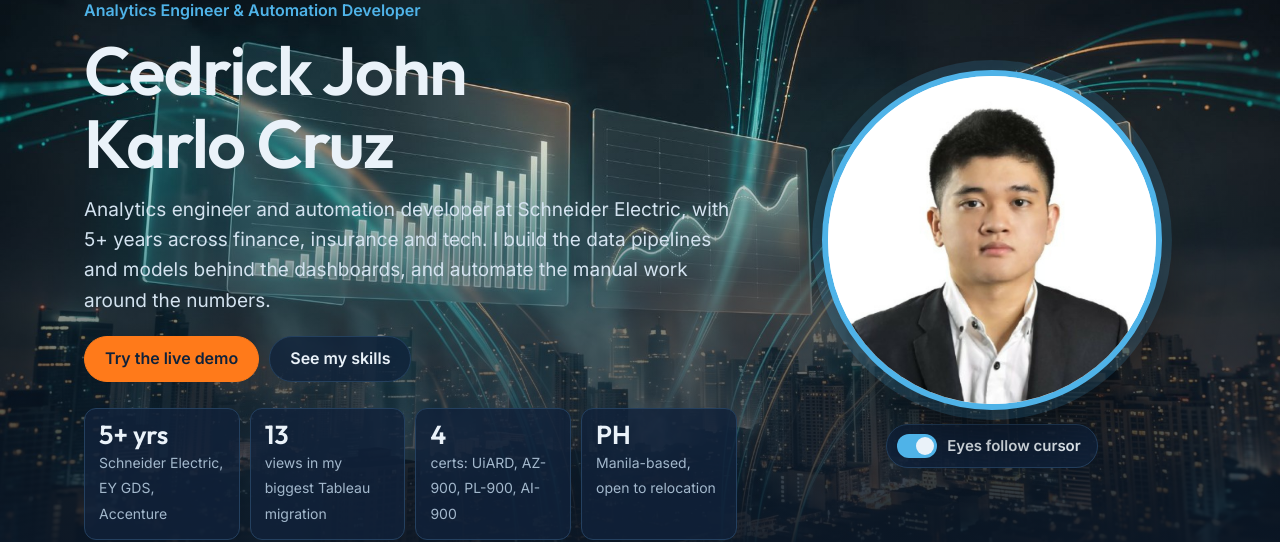
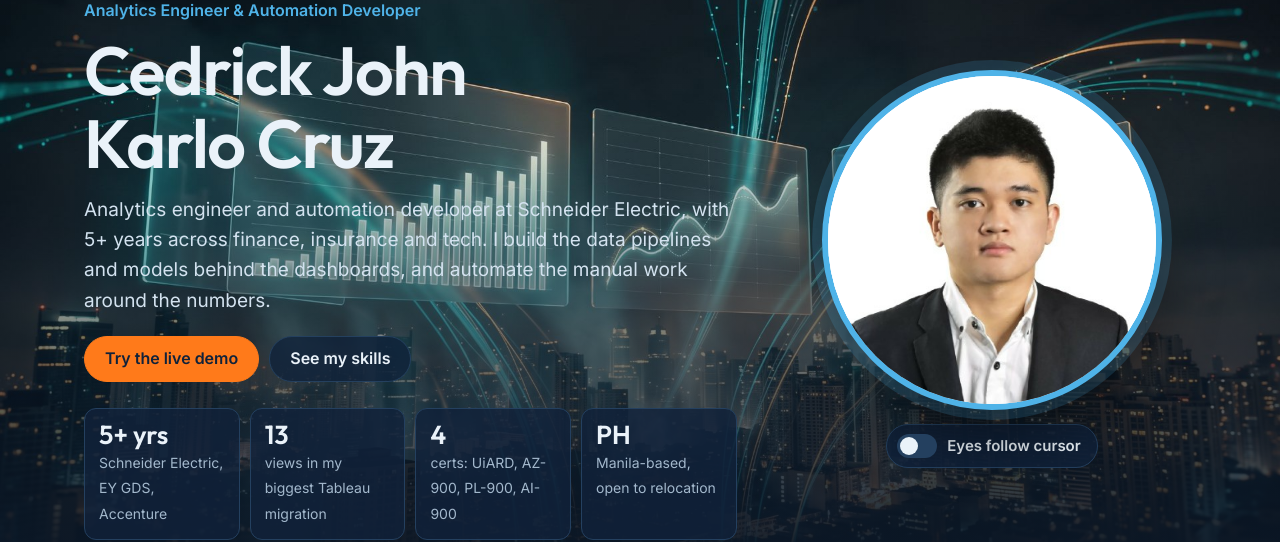
Before and after one commit to Cedrick777/Cedrick777.github.io, a plain HTML site: page index.html in a window 1280 px wide. Shown: the part 151-693 px from the top of the page. Drawn offline with Linux system fonts and the light colour scheme.

Commit message:
Eye-follow off by default
Co-Authored-By: Claude Opus 5.5 <noreply@anthropic.com>
Claude-Session: https://claude.ai/code/session_01MabsptiCK6QBz7V1Jasyfq

```diff
--- a/index.html
+++ b/index.html
@@ -191,13 +191,13 @@ footer{padding:20px max(5vw,16px);font-size:14px;color:#7f97ae;border-top:1px so
     </div>
     </div>
     <div class="me-wrap">
-      <div class="por" id="por">
+      <div class="por still" id="por">
         <img src="img/ced.jpg" alt="Portrait of Cedrick John Karlo Cruz">
         <div class="eye" data-box="318,296,70,30" data-sp="333,295,34" data-m="img/openL.png"><img src="img/irisL.png" alt=""></div>
         <div class="eye" data-box="440,292,64,32" data-sp="450,293,34" data-m="img/openR.png"><img src="img/irisR.png" alt=""></div>
         <img class="orig" src="img/ced-orig.jpg" alt="">
       </div>
-      <button type="button" class="eyetog" id="eyeTog" aria-pressed="true"><i></i><span>Eyes follow cursor</span></button>
+      <button type="button" class="eyetog" id="eyeTog" aria-pressed="false"><i></i><span>Eyes follow cursor</span></button>
     </div>
   </div>
 </header>
@@ -438,14 +438,14 @@ const eyes=[...document.querySelectorAll('.eye')].map(el=>{
  return {el,im,sz};
 });
 const MX=4,UP=1.5,DOWN=0.8;
-let px=null,py=null,last=0,tx=0,ty=0,x=0,y=0,nextJump=0,nextIdle=0,on=true,running=false;
+let px=null,py=null,last=0,tx=0,ty=0,x=0,y=0,nextJump=0,nextIdle=0,on=false,running=false;
 addEventListener('pointermove',e=>{px=e.clientX;py=e.clientY;last=performance.now()},{passive:true});
 addEventListener('pointerdown',e=>{px=e.clientX;py=e.clientY;last=performance.now()},{passive:true});
 const tog=document.getElementById('eyeTog');
-try{if(localStorage.getItem('ced-eyes')==='off')on=false}catch(e){}
+try{if(localStorage.getItem('ced-eyes-v2')==='on')on=true}catch(e){}
 function setOn(v){
  on=v;tog.setAttribute('aria-pressed',v);
- try{localStorage.setItem('ced-eyes',v?'on':'off')}catch(e){}
+ try{localStorage.setItem('ced-eyes-v2',v?'on':'off')}catch(e){}
  document.getElementById('por').classList.toggle('still',!v);
  if(!v){x=y=tx=ty=0;for(const e of eyes)e.im.style.transform=''}
  else if(!running&&motionOK){running=true;requestAnimationFrame(frame)}
```
